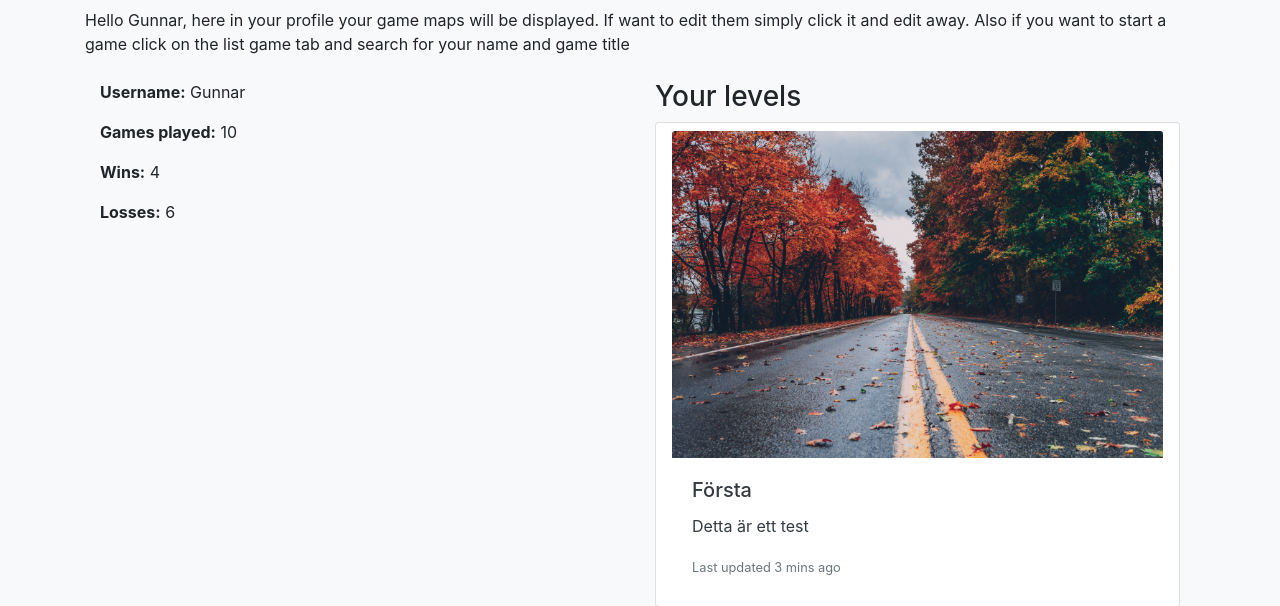
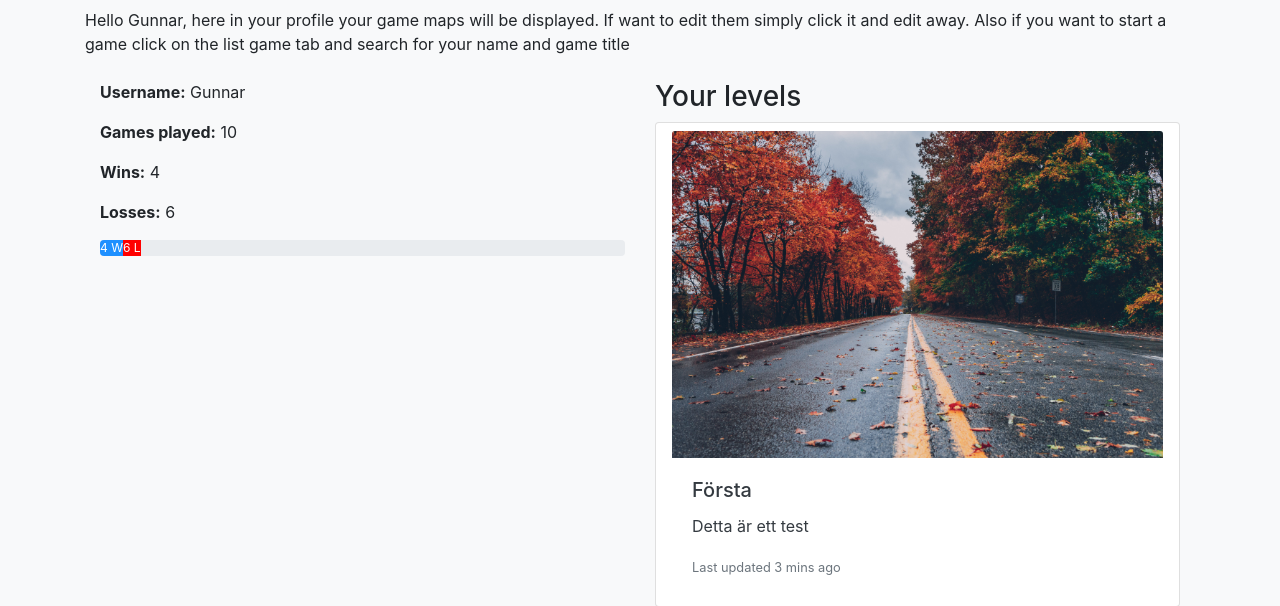
Before and after one commit to kingerider/Gymnasiearbete, a Flask app: page /profile in a window 1280 px wide. Shown: the part 680-1286 px from the top of the page. Run offline with Flask 3, Linux system fonts and the light colour scheme; a user stored in the database is signed in; data comes from the database, SQL or seed files in the repository; both versions use the stored data as it was after the commit; some libraries are stand-ins or nearby versions.

Commit message:
Har börjat på win/loss bar

```diff
--- a/Hemsida/my_server/static/play_game_js.js
+++ b/Hemsida/my_server/static/play_game_js.js
@@ -42,6 +42,7 @@
         //     player2: player2,
         //     success: true
         // })
+        if (player1 == $("#this_user").text()) {
             $.ajax({
                 method: 'POST',
                 url: "/ajax-add-played-game",
@@ -61,6 +62,7 @@
                     }
                 }
             });
+        }
         //Players
         //let newHead1 = document.createElement("h1")
         //newHead1.innerText = "Player: " + player1
--- a/Hemsida/my_server/templates/memberarea.html
+++ b/Hemsida/my_server/templates/memberarea.html
@@ -8,6 +8,7 @@
     <h1 class="display-4 font-weight-normal">Sofisticus Gamebuilder</h1>
     <a class="btn btn-outline-secondary text-center" href="{{url_for('list_levels')}}">Created Levels</a>
     <a class="btn btn-outline-secondary text-center" href="{{url_for('list_games')}}">Current Games</a>
+    <a class="btn btn-outline-secondary text-center" href="{{url_for('build_game')}}">Build Level</a>
   </div>
 {% endblock %}
 
--- a/Hemsida/my_server/templates/profile.html
+++ b/Hemsida/my_server/templates/profile.html
@@ -14,6 +14,27 @@
             <p><strong>Games played:</strong> {{user[3]}}</p>
             <p><strong>Wins:</strong> {{user[4]}}</p>
             <p><strong>Losses:</strong> {{user[5]}}</p>
+            <div class="progress">
+                <div class="progress-bar" id="winprog" style="background-color: dodgerblue;">{{user[4]}} W</div>
+                <div class="progress-bar" id="lossprog" style="background-color: red;">{{user[5]}} L</div>
+            </div>
+            <script>
+                var win = $("#winprog").val();
+                var loss = $("#lossprog").val();
+                var games_played = win + loss;
+                var winpro = (win / games_played);
+                winpro *= 100;
+                var losspro = 100 - winpro;
+                var stringwin = `${winpro}%`
+                var stringloss = `${losspro}%`
+                $("#winprog").css("width", stringwin)
+                $("#lossprog").css("width", stringloss)
+            </script>
+            <!-- <div class="success progress" role="progressbar" aria-valuenow="50" aria-valuemin="0" aria-valuetext="50 percent" aria-valuemax="100">
+                <span class="progress-meter" style="width: 50%">
+                    <span class="progress-meter-text">{{user[4]}} wins</span>
+                </span>
+            </div> -->
         </div>
         <div class="col-sm">
             <h3>Your levels</h3>
--- a/Hemsida/my_server/templates/sign_up.html
+++ b/Hemsida/my_server/templates/sign_up.html
@@ -15,6 +15,12 @@
             <p>{{form.confirm_password.label}}<br>
                 {{form.confirm_password}}</p>
             <p>{{ form.submit}}</p>
+
+            <div class="text-center">
+                <p>Already have an account? <a href="{{url_for('login')}}">login now</a></p>
+            </div>
         </form>
+
+
     </div>
 {% endblock %}
```
Also changed, not shown: database.db. Lines whose indentation alone changed are shown as unchanged.
